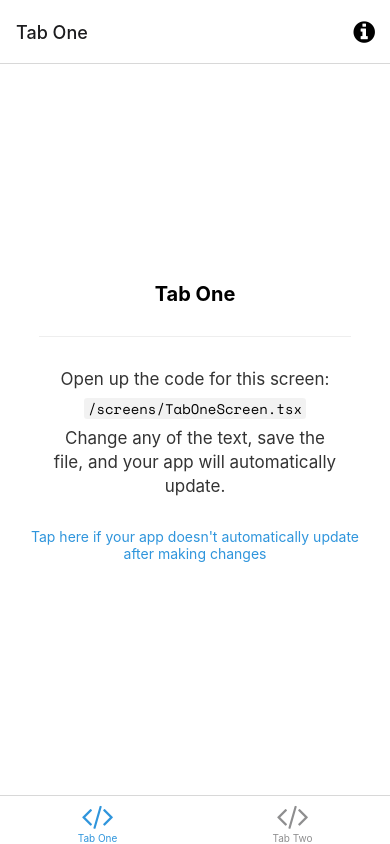
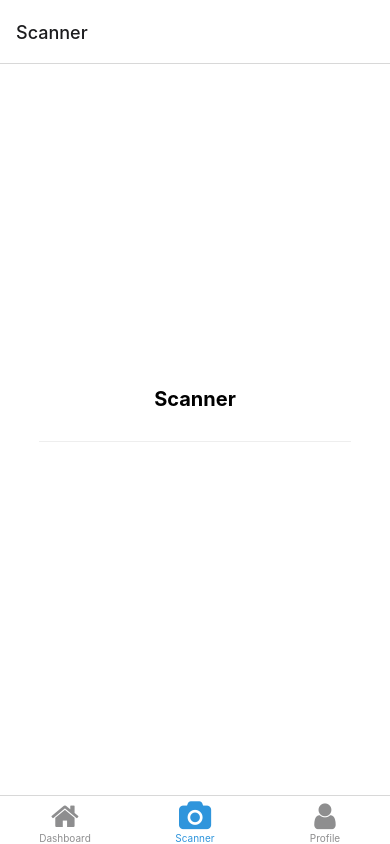
Before and after one commit to reedkellett/SkinSweepApp, a React Native app: screen /Scanner in a window 390 px wide. Built offline with nearby package versions, Linux system fonts and the light colour scheme; what expo-linking would draw is missing.

Commit message:
Updated Bottom Nav

```diff
--- a/navigation/index.tsx
+++ b/navigation/index.tsx
@@ -3,27 +3,41 @@
  * https://reactnavigation.org/docs/getting-started
  *
  */
-import { FontAwesome } from '@expo/vector-icons';
-import { createBottomTabNavigator } from '@react-navigation/bottom-tabs';
-import { NavigationContainer, DefaultTheme, DarkTheme } from '@react-navigation/native';
-import { createNativeStackNavigator } from '@react-navigation/native-stack';
-import * as React from 'react';
-import { ColorSchemeName, Pressable } from 'react-native';
+import { FontAwesome } from "@expo/vector-icons";
+import { createBottomTabNavigator } from "@react-navigation/bottom-tabs";
+import {
+  NavigationContainer,
+  DefaultTheme,
+  DarkTheme,
+} from "@react-navigation/native";
+import { createNativeStackNavigator } from "@react-navigation/native-stack";
+import * as React from "react";
+import { ColorSchemeName, Pressable } from "react-native";
 
-import Colors from '../constants/Colors';
-import useColorScheme from '../hooks/useColorScheme';
-import ModalScreen from '../screens/ModalScreen';
-import NotFoundScreen from '../screens/NotFoundScreen';
-import TabOneScreen from '../screens/TabOneScreen';
-import TabTwoScreen from '../screens/TabTwoScreen';
-import { RootStackParamList, RootTabParamList, RootTabScreenProps } from '../types';
-import LinkingConfiguration from './LinkingConfiguration';
+import Colors from "../constants/Colors";
+import useColorScheme from "../hooks/useColorScheme";
+import ModalScreen from "../screens/ModalScreen";
+import NotFoundScreen from "../screens/NotFoundScreen";
+import DashboardScreen from "../screens/DashboardScreen";
+import ScannerScreen from "../screens/ScannerScreen";
+import ProfileScreen from "../screens/ProfileScreen";
+import {
+  RootStackParamList,
+  RootTabParamList,
+  RootTabScreenProps,
+} from "../types";
+import LinkingConfiguration from "./LinkingConfiguration";
 
-export default function Navigation({ colorScheme }: { colorScheme: ColorSchemeName }) {
+export default function Navigation({
+  colorScheme,
+}: {
+  colorScheme: ColorSchemeName;
+}) {
   return (
     <NavigationContainer
       linking={LinkingConfiguration}
-      theme={colorScheme === 'dark' ? DarkTheme : DefaultTheme}>
+      theme={colorScheme === "dark" ? DarkTheme : DefaultTheme}
+    >
       <RootNavigator />
     </NavigationContainer>
   );
@@ -38,9 +52,17 @@ const Stack = createNativeStackNavigator<RootStackParamList>();
 function RootNavigator() {
   return (
     <Stack.Navigator>
-      <Stack.Screen name="Root" component={BottomTabNavigator} options={{ headerShown: false }} />
-      <Stack.Screen name="NotFound" component={NotFoundScreen} options={{ title: 'Oops!' }} />
-      <Stack.Group screenOptions={{ presentation: 'modal' }}>
+      <Stack.Screen
+        name="Root"
+        component={BottomTabNavigator}
+        options={{ headerShown: false }}
+      />
+      <Stack.Screen
+        name="NotFound"
+        component={NotFoundScreen}
+        options={{ title: "Oops!" }}
+      />
+      <Stack.Group screenOptions={{ presentation: "modal" }}>
         <Stack.Screen name="Modal" component={ModalScreen} />
       </Stack.Group>
     </Stack.Navigator>
@@ -58,22 +80,24 @@ function BottomTabNavigator() {
 
   return (
     <BottomTab.Navigator
-      initialRouteName="TabOne"
+      initialRouteName="Dashboard"
       screenOptions={{
         tabBarActiveTintColor: Colors[colorScheme].tint,
-      }}>
+      }}
+    >
       <BottomTab.Screen
-        name="TabOne"
-        component={TabOneScreen}
-        options={({ navigation }: RootTabScreenProps<'TabOne'>) => ({
-          title: 'Tab One',
-          tabBarIcon: ({ color }) => <TabBarIcon name="code" color={color} />,
+        name="Dashboard"
+        component={DashboardScreen}
+        options={({ navigation }: RootTabScreenProps<"Dashboard">) => ({
+          title: "Dashboard",
+          tabBarIcon: ({ color }) => <TabBarIcon name="home" color={color} />,
           headerRight: () => (
             <Pressable
-              onPress={() => navigation.navigate('Modal')}
+              onPress={() => navigation.navigate("Modal")}
               style={({ pressed }) => ({
                 opacity: pressed ? 0.5 : 1,
-              })}>
+              })}
+            >
               <FontAwesome
                 name="info-circle"
                 size={25}
@@ -85,11 +109,19 @@ function BottomTabNavigator() {
         })}
       />
       <BottomTab.Screen
-        name="TabTwo"
-        component={TabTwoScreen}
+        name="Scanner"
+        component={ScannerScreen}
         options={{
-          title: 'Tab Two',
-          tabBarIcon: ({ color }) => <TabBarIcon name="code" color={color} />,
+          title: "Scanner",
+          tabBarIcon: ({ color }) => <TabBarIcon name="camera" color={color} />,
+        }}
+      />
+      <BottomTab.Screen
+        name="Profile"
+        component={ProfileScreen}
+        options={{
+          title: "Profile",
+          tabBarIcon: ({ color }) => <TabBarIcon name="user" color={color} />,
         }}
       />
     </BottomTab.Navigator>
@@ -100,7 +132,7 @@ function BottomTabNavigator() {
  * You can explore the built-in icon families and icons on the web at https://icons.expo.fyi/
  */
 function TabBarIcon(props: {
-  name: React.ComponentProps<typeof FontAwesome>['name'];
+  name: React.ComponentProps<typeof FontAwesome>["name"];
   color: string;
 }) {
   return <FontAwesome size={30} style={{ marginBottom: -3 }} {...props} />;
--- /dev/null
+++ b/screens/DashboardScreen.tsx
@@ -0,0 +1,37 @@
+import * as React from "react";
+import { StyleSheet } from "react-native";
+
+import { Text, View } from "../components/Themed";
+import { RootTabScreenProps } from "../types";
+
+export default function DashboardScreen({
+  navigation,
+}: RootTabScreenProps<"Dashboard">) {
+  return (
+    <View style={styles.container}>
+      <Text style={styles.title}>Dashboard</Text>
+      <View
+        style={styles.separator}
+        lightColor="#eee"
+        darkColor="rgba(255,255,255,0.1)"
+      />
+    </View>
+  );
+}
+
+const styles = StyleSheet.create({
+  container: {
+    flex: 1,
+    alignItems: "center",
+    justifyContent: "center",
+  },
+  title: {
+    fontSize: 20,
+    fontWeight: "bold",
+  },
+  separator: {
+    marginVertical: 30,
+    height: 1,
+    width: "80%",
+  },
+});
--- /dev/null
+++ b/screens/ProfileScreen.tsx
@@ -0,0 +1,34 @@
+import * as React from "react";
+import { StyleSheet } from "react-native";
+
+import { Text, View } from "../components/Themed";
+
+export default function ProfileScreen() {
+  return (
+    <View style={styles.container}>
+      <Text style={styles.title}>Profile</Text>
+      <View
+        style={styles.separator}
+        lightColor="#eee"
+        darkColor="rgba(255,255,255,0.1)"
+      />
+    </View>
+  );
+}
+
+const styles = StyleSheet.create({
+  container: {
+    flex: 1,
+    alignItems: "center",
+    justifyContent: "center",
+  },
+  title: {
+    fontSize: 20,
+    fontWeight: "bold",
+  },
+  separator: {
+    marginVertical: 30,
+    height: 1,
+    width: "80%",
+  },
+});
--- /dev/null
+++ b/screens/ScannerScreen.tsx
@@ -0,0 +1,34 @@
+import * as React from "react";
+import { StyleSheet } from "react-native";
+
+import { Text, View } from "../components/Themed";
+
+export default function ScannerScreen() {
+  return (
+    <View style={styles.container}>
+      <Text style={styles.title}>Scanner</Text>
+      <View
+        style={styles.separator}
+        lightColor="#eee"
+        darkColor="rgba(255,255,255,0.1)"
+      />
+    </View>
+  );
+}
+
+const styles = StyleSheet.create({
+  container: {
+    flex: 1,
+    alignItems: "center",
+    justifyContent: "center",
+  },
+  title: {
+    fontSize: 20,
+    fontWeight: "bold",
+  },
+  separator: {
+    marginVertical: 30,
+    height: 1,
+    width: "80%",
+  },
+});
--- a/screens/TabOneScreen.tsx
+++ /dev/null
@@ -1,33 +0,0 @@
-import * as React from 'react';
-import { StyleSheet } from 'react-native';
-
-import EditScreenInfo from '../components/EditScreenInfo';
-import { Text, View } from '../components/Themed';
-import { RootTabScreenProps } from '../types';
-
-export default function TabOneScreen({ navigation }: RootTabScreenProps<'TabOne'>) {
-  return (
-    <View style={styles.container}>
-      <Text style={styles.title}>Tab One</Text>
-      <View style={styles.separator} lightColor="#eee" darkColor="rgba(255,255,255,0.1)" />
-      <EditScreenInfo path="/screens/TabOneScreen.tsx" />
-    </View>
-  );
-}
-
-const styles = StyleSheet.create({
-  container: {
-    flex: 1,
-    alignItems: 'center',
-    justifyContent: 'center',
-  },
-  title: {
-    fontSize: 20,
-    fontWeight: 'bold',
-  },
-  separator: {
-    marginVertical: 30,
-    height: 1,
-    width: '80%',
-  },
-});
--- a/screens/TabTwoScreen.tsx
+++ /dev/null
@@ -1,32 +0,0 @@
-import * as React from 'react';
-import { StyleSheet } from 'react-native';
-
-import EditScreenInfo from '../components/EditScreenInfo';
-import { Text, View } from '../components/Themed';
-
-export default function TabTwoScreen() {
-  return (
-    <View style={styles.container}>
-      <Text style={styles.title}>Tab Two</Text>
-      <View style={styles.separator} lightColor="#eee" darkColor="rgba(255,255,255,0.1)" />
-      <EditScreenInfo path="/screens/TabTwoScreen.tsx" />
-    </View>
-  );
-}
-
-const styles = StyleSheet.create({
-  container: {
-    flex: 1,
-    alignItems: 'center',
-    justifyContent: 'center',
-  },
-  title: {
-    fontSize: 20,
-    fontWeight: 'bold',
-  },
-  separator: {
-    marginVertical: 30,
-    height: 1,
-    width: '80%',
-  },
-});
```
Also changed, not shown: types.tsx (+16 -13 lines).
